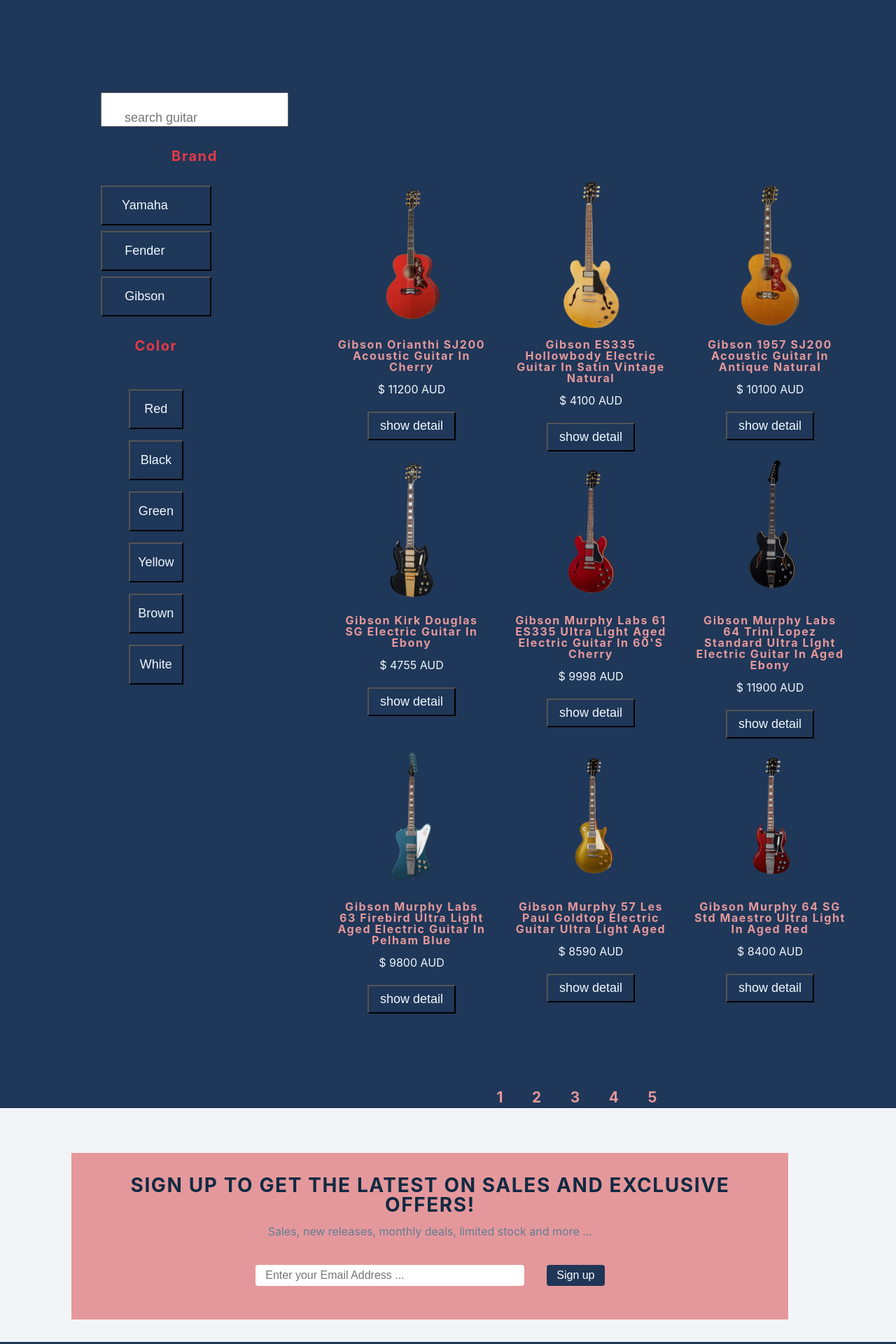
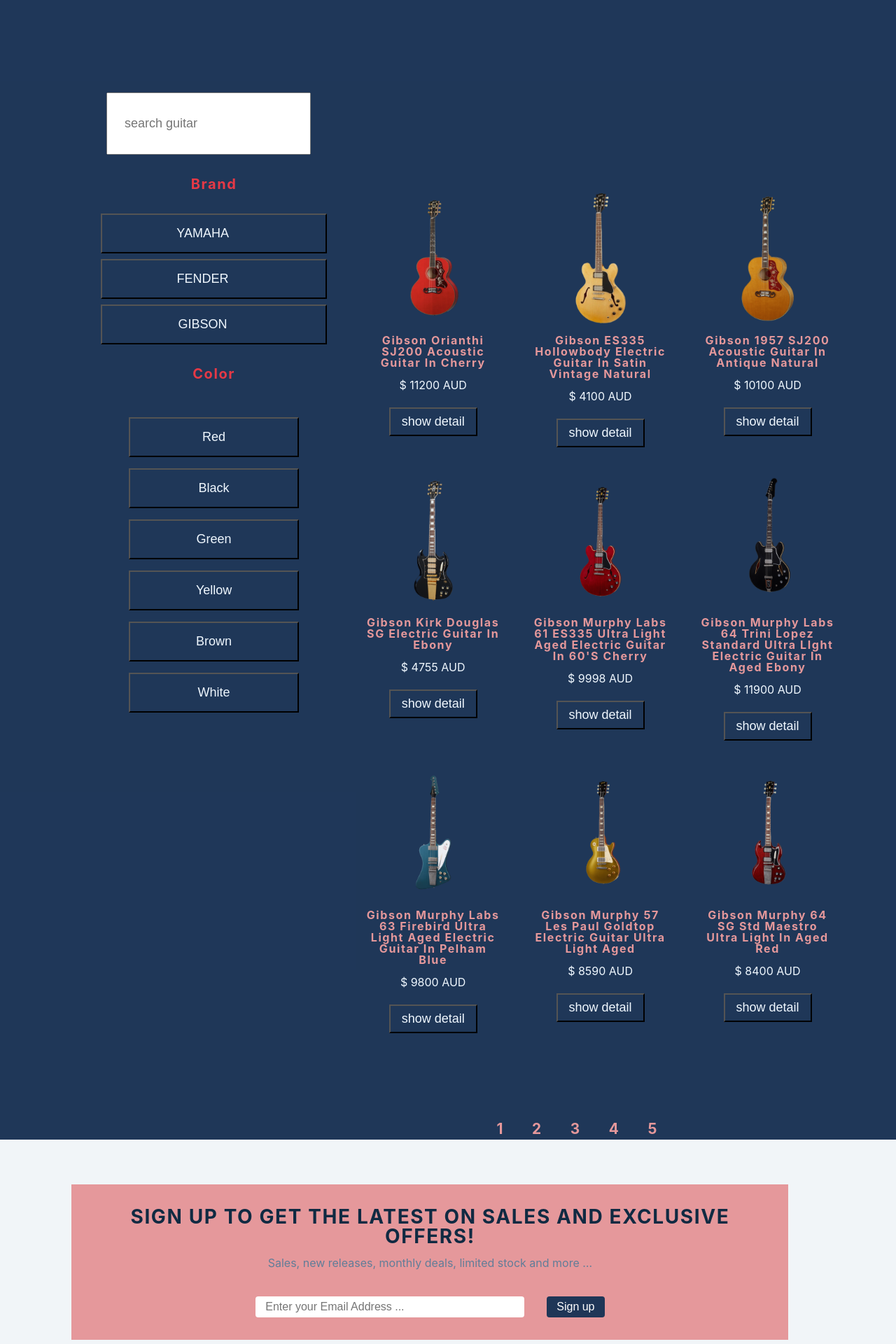
Before and after one commit to TanjaKuo/TanjaKuo-TanjaKuo.guitar-project.io, a React (Create React App) app: page /products in a window 1280 px wide. Shown: the part 140-2060 px from the top of the page at 70% size. Built offline with nearby package versions, Linux system fonts and the light colour scheme.

Commit message:
fix sidebar and some small css color change

```diff
--- a/src/index.css
+++ b/src/index.css
@@ -424,11 +424,17 @@
   height: 95vh;
   max-width: var(--fixed-width);
   background: currentColor;
-
   border-radius: var(--radius);
   box-shadow: var(--dark-shadow);
   position: relative;
   padding: 4rem 2rem;
+  overflow: auto;
+  backdrop-filter: blur(16px) saturate(180%);
+  -webkit-backdrop-filter: blur(16px) saturate(180%);
+  background-color: rgba(17, 25, 40, 0.75);
+  /*   box-shadow: inset 0 0 2000px rgba(255, 255, 255, 0.5);  glass ui*/
+  border-radius: 12px;
+  border: 1px solid rgba(255, 255, 255, 0.125);
 }
 
 .close-btn {
@@ -455,13 +461,18 @@
 
 .sidebar-sublinks {
   display: grid;
-  grid-template-columns: 1fr 1fr;
   row-gap: 0.5rem;
   column-gap: 0.5rem;
 }
 .sidebar-btn {
   padding: 10px;
-  background-color: cadetblue;
+  background: linear-gradient(
+    90deg,
+    rgba(222, 222, 222, 1) 0%,
+    rgba(255, 55, 90, 1) 70%,
+    rgba(32, 55, 90, 1) 100%
+  );
+  /* background-color: cadetblue; */
   /*   background-color: rgba(46, 138, 181, 0.3);
  */
   box-shadow: rgba(69, 123, 157, 0.25) 0px 50px 100px -20px,
@@ -674,7 +685,8 @@
 
 .read-btn {
   font-size: 1rem;
-  padding: 0.25rem 0.75rem;
+  padding: 1rem 0.75rem;
+  margin-bottom: 4vh;
   border-radius: var(--radius);
   border-color: transparent;
   color: var(--clr-whitish);
@@ -940,8 +952,9 @@
   text-align: center;
   background: #e5989b;
   padding-top: 2rem;
-  padding-bottom: 2rem;
+  padding-bottom: 1rem;
   margin-left: 8vw;
+  margin-bottom: 1rem;
 }
 
 .newsletter-title,
@@ -951,7 +964,6 @@
 }
 
 .newsletter-input {
-  width: 30vw;
   font-size: 1rem;
   margin: 1rem;
   padding: 0.25rem 0.75rem;
@@ -960,6 +972,12 @@
   color: white;
   cursor: pointer;
   transition: var(--transition);
+}
+
+@media screen and (min-width: 800px) {
+  .newsletter-input {
+    width: 30vw;
+  }
 }
 
 .newsletter-btn {
@@ -1125,6 +1143,8 @@
   color: var(--clr-whitish);
   align-content: center;
   font-size: large;
+  text-align: center;
+  text-transform: uppercase;
 }
 
 .category-btns-color {
@@ -1134,6 +1154,7 @@
   margin: 0.3rem;
 }
 .category-btn-color {
+  width: 19vw;
   margin: 0.5rem;
   padding: 0.7rem;
   background: transparent;
@@ -1152,7 +1173,7 @@
 
 .guitar-intro-each {
   justify-content: center;
-  margin-left: 1.5rem;
+  margin: 1rem;
 }
 
 .guitar-intro-each:hover {
@@ -1284,9 +1305,9 @@
 /* searchbox */
 
 .search-box {
-  margin: 2rem;
-  padding-top: 1.5rem;
-  padding-left: 2rem;
+  margin: 2rem 2.5rem;
+  padding: 2rem;
+  padding-left: 1.5rem;
   font-size: large;
 }
 
@@ -1365,6 +1386,11 @@
   margin-bottom: 3rem;
   border-bottom: 2px solid var(--clr-red);
 }
+.blogs {
+  display: flex;
+  flex-wrap: wrap;
+  justify-content: center;
+}
 @media screen and (min-width: 800px) {
   .blog-container {
     display: flex;
```
